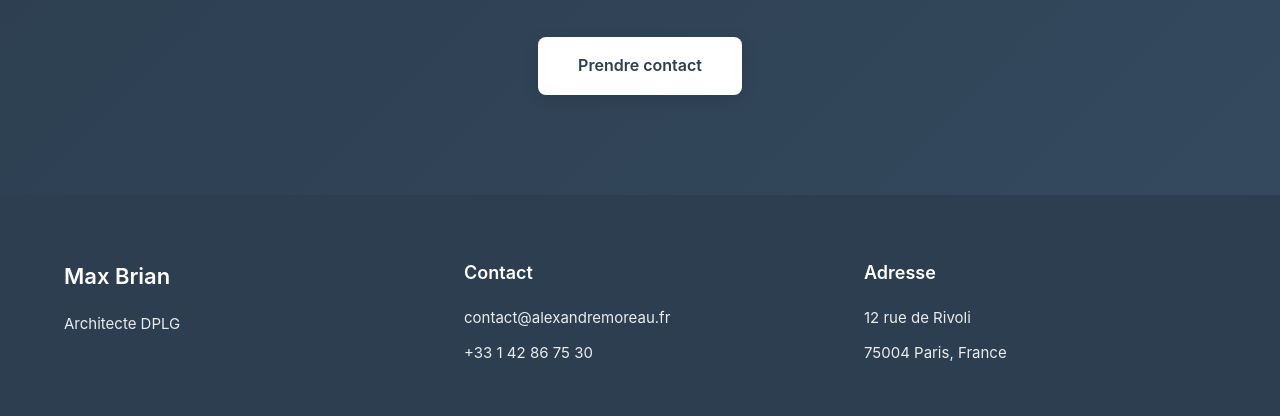
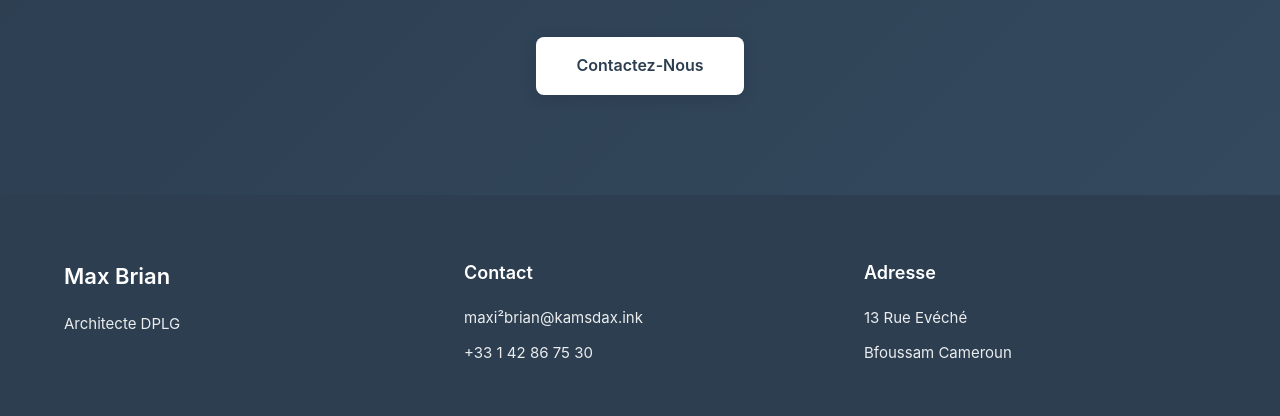
Before and after one commit to willchet5-beep/portefolio_g1, a plain HTML site: page portfolio.html in a window 1280 px wide. Shown: the part 6322-6738 px from the top of the page. Drawn offline with Linux system fonts and the light colour scheme.

Commit message:
Personnal Informations of the Architect Added on main

```diff
--- a/portfolio.html
+++ b/portfolio.html
@@ -228,7 +228,7 @@
             <div class="cta-content">
                 <h2>Vous avez un projet architectural ?</h2>
                 <p>Discutons ensemble de vos ambitions et donnons vie à vos idées</p>
-                <a href="mailto:contact@alexandremoreau.fr" class="cta-button">Prendre contact</a>
+                <a href="mailto:contact@alexandremoreau.fr" class="cta-button">Contactez-Nous </a>
             </div>
         </div>
     </section>
@@ -242,13 +242,13 @@
                 </div>
                 <div class="footer-section">
                     <h4>Contact</h4>
-                    <p>contact@alexandremoreau.fr</p>
+                    <p>maxi²brian@kamsdax.ink</p>
                     <p>+33 1 42 86 75 30</p>
                 </div>
                 <div class="footer-section">
                     <h4>Adresse</h4>
-                    <p>12 rue de Rivoli</p>
-                    <p>75004 Paris, France</p>
+                    <p>13 Rue Evéché</p>
+                    <p>Bfoussam Cameroun </p>
                 </div>
             </div>
             <div class="footer-bottom">
```
